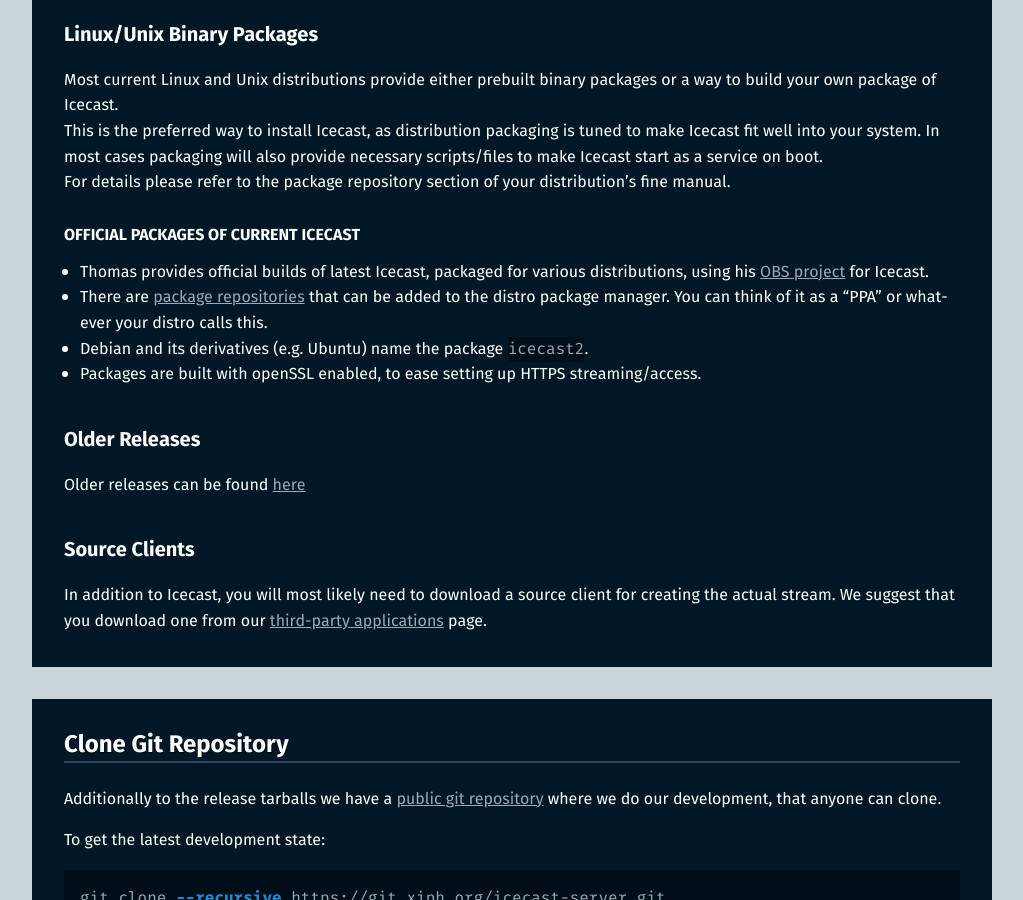
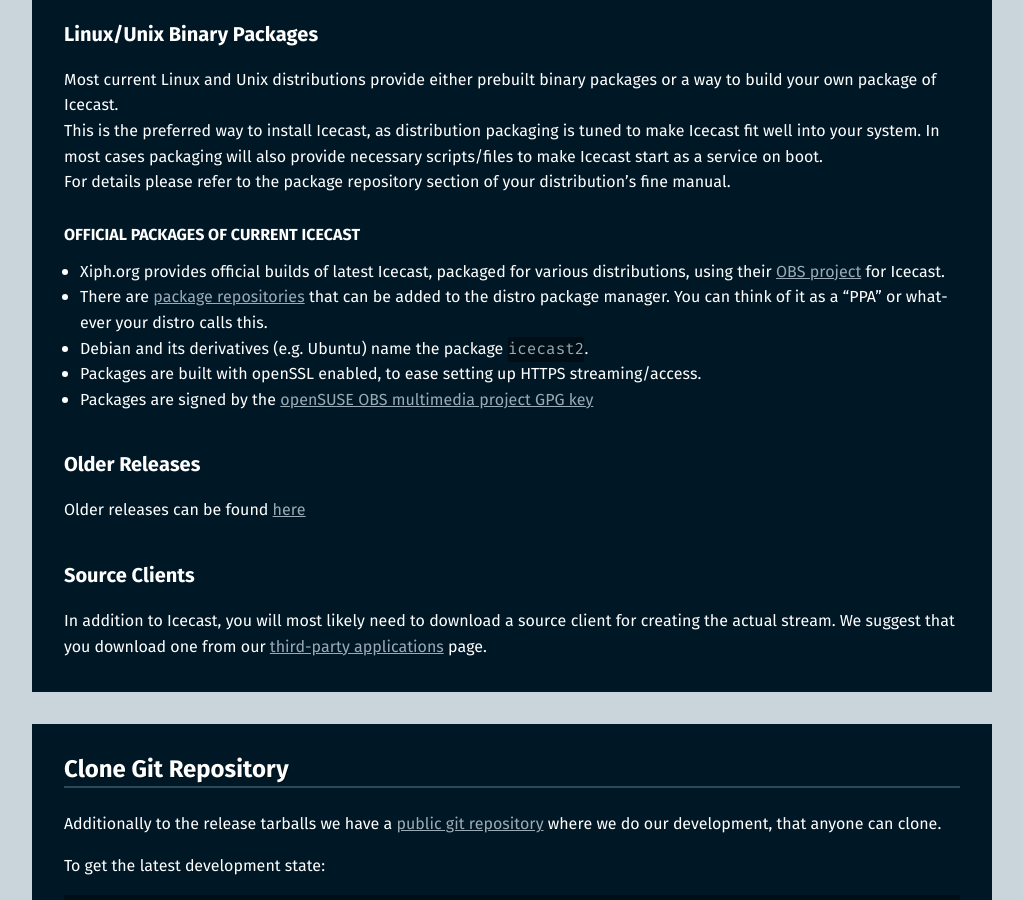
Before and after one commit to barionleg/Xipho, a Jekyll site: the page built from download.md, in a window 1280 px wide and 900 px high, scrolled down 741 px. Shown: the whole window, without its empty margins (128-1151 px from the left). Built offline with Jekyll 4.4.1, drawn with Linux system fonts in a browser that asks for light colours.

Commit message:
Updated download page with new multimedia:xiph prj

```diff
--- a/download.md
+++ b/download.md
@@ -33,12 +33,13 @@ For details please refer to the package repository section of your distribution'
 
 ### Official packages of current Icecast
 
--   Thomas provides official builds of latest Icecast, packaged for various distributions, using his
-    [OBS project](https://build.opensuse.org/package/show/home:dm8tbr/icecast) for Icecast.
--   There are [package repositories](http://download.opensuse.org/repositories/home:/dm8tbr/)
+-   Xiph.org provides official builds of latest Icecast, packaged for various distributions, using their
+    [OBS project](https://build.opensuse.org/package/show/multimedia:xiph/icecast) for Icecast.
+-   There are [package repositories](http://download.opensuse.org/repositories/multimedia:/xiph/)
     that can be added to the distro package manager. You can think of it as a "PPA" or whatever your distro calls this.
 -   Debian and its derivatives (e.g. Ubuntu) name the package `icecast2`.
 -   Packages are built with openSSL enabled, to ease setting up HTTPS streaming/access.
+-   Packages are signed by the [openSUSE OBS multimedia project GPG key](/multimedia-obs.key)
 
 ## Older Releases
 Older releases can be found [here](http://downloads.xiph.org/releases/icecast/)
```
